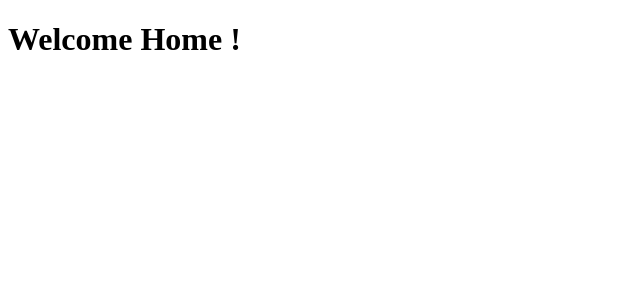
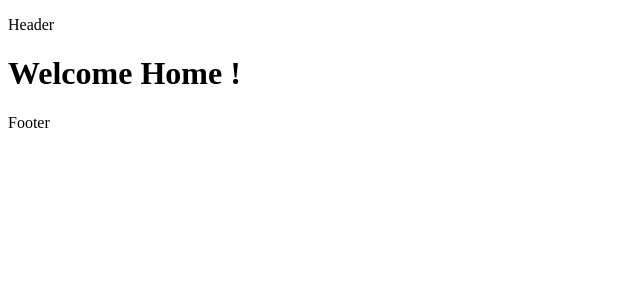
Before and after one commit to Ccasabianca/React_routeurs, a React (Vite) app: page / in a window 1280 px wide. Shown: the top 300 px of the page, without its empty margins (0-640 px from the left). Built offline with nearby package versions, Linux system fonts and the light colour scheme.

Commit message:
Activité 2

```diff
--- a/src/App.jsx
+++ b/src/App.jsx
@@ -1,10 +1,13 @@
 import { Route, Routes } from "react-router";
 import Home from "./pages/Home.jsx";
+import Layout from "./components/Layout.jsx";
 
 function App() {
   return (
     <Routes>
-      <Route path="/" element={<Home />} />
+      <Route element={<Layout />}>
+        <Route path="/" element={<Home />} />
+      </Route>
     </Routes>
   );
 }
--- /dev/null
+++ b/src/components/Footer.jsx
@@ -0,0 +1,7 @@
+function Footer() {
+    return (
+    <p>Footer</p>
+  );
+  }
+
+  export default Footer;
--- /dev/null
+++ b/src/components/Header.jsx
@@ -0,0 +1,7 @@
+function Header() {
+    return (
+    <p>Header</p>
+  );
+  }
+
+  export default Header;
--- /dev/null
+++ b/src/components/Layout.jsx
@@ -0,0 +1,17 @@
+import Header from "./Header";
+import Footer from "./Footer";
+import { Outlet } from "react-router";
+
+const Layout = () => {
+  return (
+    <>
+      <Header />
+      <main>
+        <Outlet />
+      </main>
+      <Footer />
+    </>
+  );
+};
+
+export default Layout;
```
